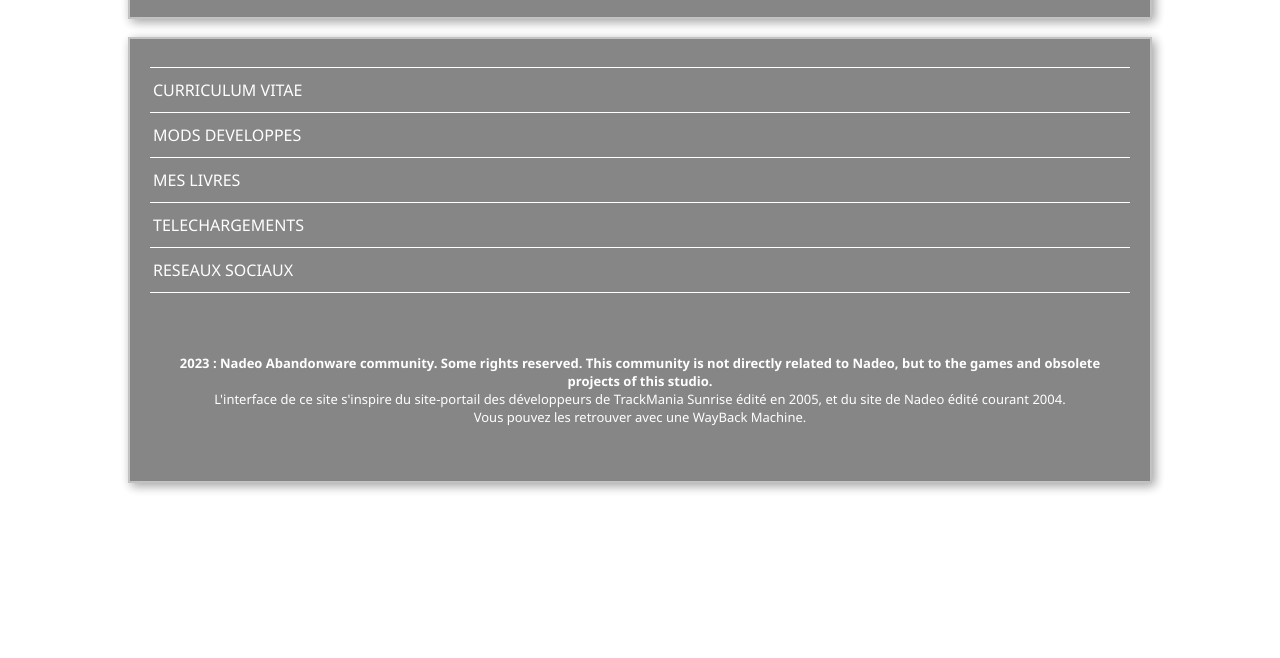
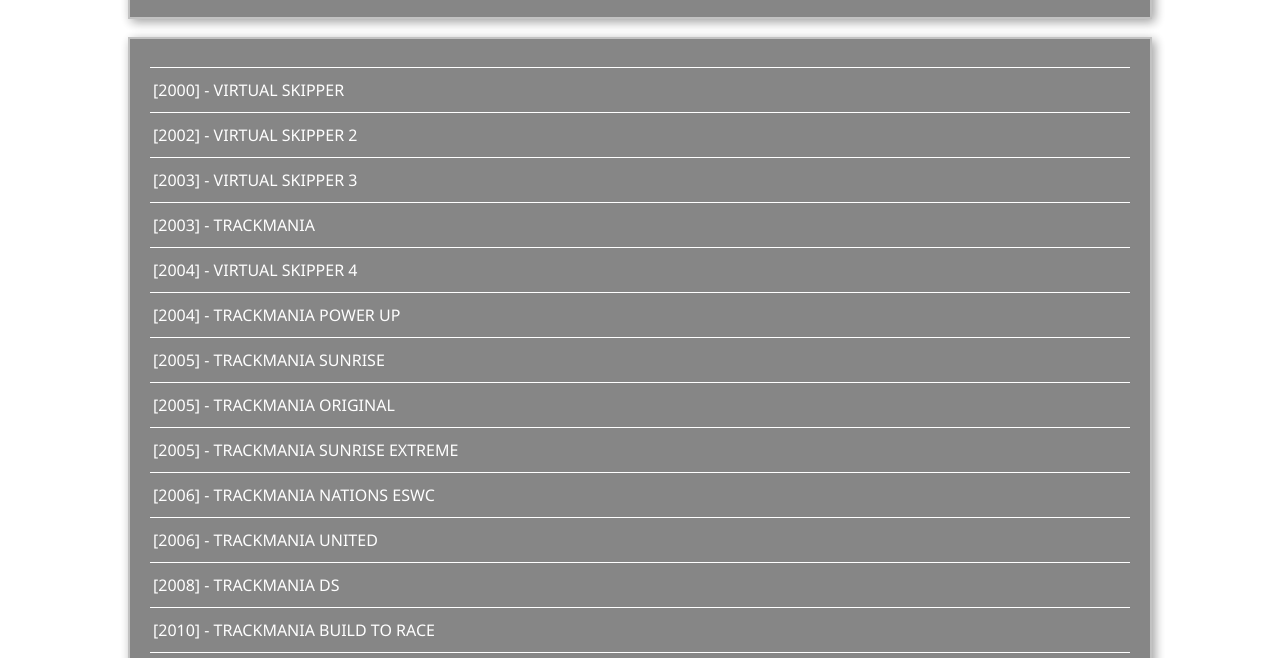
Before and after one commit to nadeo-abandonware/nadeo-abandonware.github.io, a plain HTML site: page index.html in a window 1280 px wide. Shown: the part 265-923 px from the top of the page. Drawn offline with Linux system fonts and the light colour scheme.

Commit message:
Update index.html

```diff
--- a/index.html
+++ b/index.html
@@ -45,8 +45,7 @@
             <tbody>
                 <tr>
                     <td width="75%" class="CWtitle">
-                        <font face="Arial" style="color:white"><a href="./Curriculum vitæ/curriculumFR.html">CURRICULUM
-                                VITAE</a></font>
+                        <font face="Arial" style="color:white"><a href="./Curriculum vitæ/curriculumFR.html">[2000] - VIRTUAL SKIPPER</a></font>
                     </td>
                 </tr>
             </tbody>
@@ -56,7 +55,7 @@
             <tbody>
                 <tr>
                     <td width="75%" class="CWtitle">
-                        <font face="Arial" style="color:white"><a href="./Mods/modsFR.html">MODS DEVELOPPES</a></font>
+                        <font face="Arial" style="color:white"><a href="./Curriculum vitæ/curriculumFR.html">[2002] - VIRTUAL SKIPPER 2</a></font>
                     </td>
                 </tr>
             </tbody>
@@ -66,7 +65,7 @@
             <tbody>
                 <tr>
                     <td width="75%" class="CWtitle">
-                        <font face="Arial" style="color:white"><a href="./Livre/livreFR.html">MES LIVRES</a></font>
+                        <font face="Arial" style="color:white"><a href="./Curriculum vitæ/curriculumFR.html">[2003] - VIRTUAL SKIPPER 3</a></font>
                     </td>
                 </tr>
             </tbody>
@@ -76,8 +75,7 @@
             <tbody>
                 <tr>
                     <td width="75%" class="CWtitle">
-                        <font face="Arial" style="color:white"><a
-                                href="./Téléchargements/telechargementsFR.html">TELECHARGEMENTS</a></font>
+                        <font face="Arial" style="color:white"><a href="./Curriculum vitæ/curriculumFR.html">[2003] - TRACKMANIA</a></font>
                     </td>
                 </tr>
             </tbody>
@@ -87,13 +85,93 @@
             <tbody>
                 <tr>
                     <td width="75%" class="CWtitle">
-                        <font face="Arial" style="color:white"><a href="./Réseaux/réseauxFR.html">RESEAUX SOCIAUX</a>
-                        </font>
+                        <font face="Arial" style="color:white"><a href="./Curriculum vitæ/curriculumFR.html">[2004] - VIRTUAL SKIPPER 4</a></font>
                     </td>
                 </tr>
             </tbody>
         </table>
         <hr color="#ffffff" size="1">
+        <table width="100%">
+            <tbody>
+                <tr>
+                    <td width="75%" class="CWtitle">
+                        <font face="Arial" style="color:white"><a href="./Curriculum vitæ/curriculumFR.html">[2004] - TRACKMANIA POWER UP</a></font>
+                    </td>
+                </tr>
+            </tbody>
+        </table>
+        <hr color="#ffffff" size="1">
+        <table width="100%">
+            <tbody>
+                <tr>
+                    <td width="75%" class="CWtitle">
+                        <font face="Arial" style="color:white"><a href="./Curriculum vitæ/curriculumFR.html">[2005] - TRACKMANIA SUNRISE</a></font>
+                    </td>
+                </tr>
+            </tbody>
+        </table>
+        <hr color="#ffffff" size="1">
+        <table width="100%">
+            <tbody>
+                <tr>
+                    <td width="75%" class="CWtitle">
+                        <font face="Arial" style="color:white"><a href="./Curriculum vitæ/curriculumFR.html">[2005] - TRACKMANIA ORIGINAL</a></font>
+                    </td>
+                </tr>
+            </tbody>
+        </table>
+        <hr color="#ffffff" size="1">
+        <table width="100%">
+            <tbody>
+                <tr>
+                    <td width="75%" class="CWtitle">
+                        <font face="Arial" style="color:white"><a href="./Curriculum vitæ/curriculumFR.html">[2005] - TRACKMANIA SUNRISE EXTREME</a></font>
+                    </td>
+                </tr>
+            </tbody>
+        </table>
+        <hr color="#ffffff" size="1">
+        <table width="100%">
+            <tbody>
+                <tr>
+                    <td width="75%" class="CWtitle">
+                        <font face="Arial" style="color:white"><a href="./Curriculum vitæ/curriculumFR.html">[2006] - TRACKMANIA NATIONS ESWC</a></font>
+                    </td>
+                </tr>
+            </tbody>
+        </table>
+        <hr color="#ffffff" size="1">
+        <table width="100%">
+            <tbody>
+                <tr>
+                    <td width="75%" class="CWtitle">
+                        <font face="Arial" style="color:white"><a href="./Curriculum vitæ/curriculumFR.html">[2006] - TRACKMANIA UNITED</a></font>
+                    </td>
+                </tr>
+            </tbody>
+        </table>
+        <hr color="#ffffff" size="1">
+        <table width="100%">
+            <tbody>
+                <tr>
+                    <td width="75%" class="CWtitle">
+                        <font face="Arial" style="color:white"><a href="./Curriculum vitæ/curriculumFR.html">[2008] - TRACKMANIA DS</a></font>
+                    </td>
+                </tr>
+            </tbody>
+        </table>
+        <hr color="#ffffff" size="1">
+        <table width="100%">
+            <tbody>
+                <tr>
+                    <td width="75%" class="CWtitle">
+                        <font face="Arial" style="color:white"><a href="./Curriculum vitæ/curriculumFR.html">[2010] - TRACKMANIA BUILD TO RACE</a></font>
+                    </td>
+                </tr>
+            </tbody>
+        </table>
+        <hr color="#ffffff" size="1">
+
         <table width="100%" height="20%" border="0">
             <tbody>
                 <tr align="center" valign="middle" height="80%">
```
